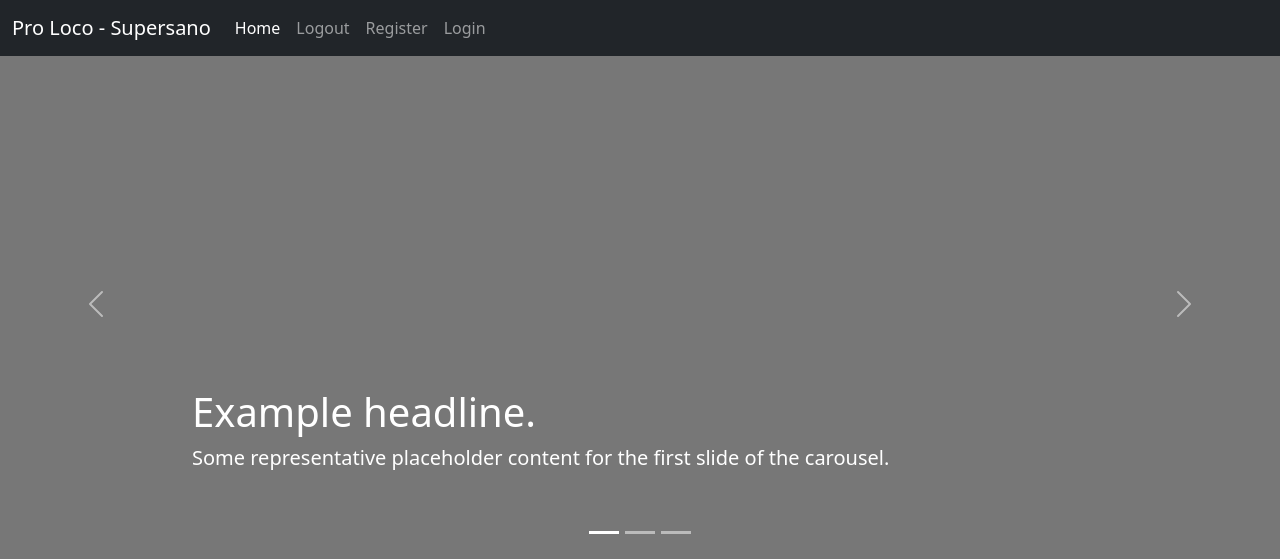
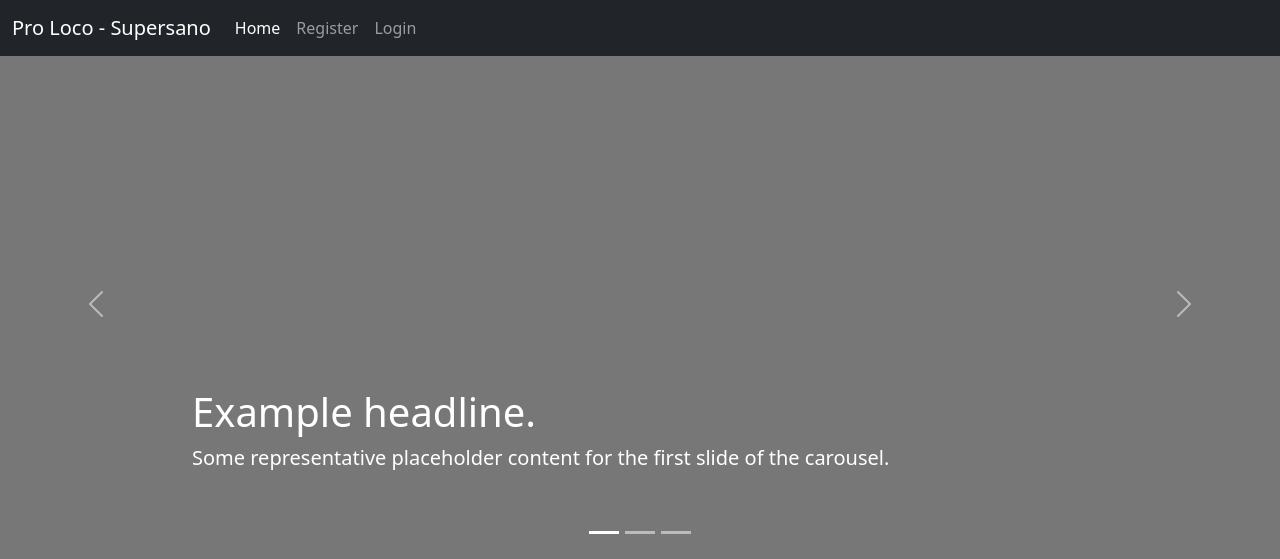
Before and after one commit to aelfrith92/pro-loco-milestone-project-4, a Django app: page / in a window 1280 px wide. Shown: the top 559 px of the page. Run offline with Django 3.2, Linux system fonts and the light colour scheme; data that the repository does not hold is empty; some libraries are stand-ins or nearby versions.

Commit message:
add email ver parameter in settings.py, add condition about authentication in the base.html template

```diff
--- a/prolocosupersano/settings.py
+++ b/prolocosupersano/settings.py
@@ -60,6 +60,8 @@ SITE_ID = 1
 # redirects after login and after logout
 LOGIN_REDIRECT_URL = '/'
 LOGOUT_REDIRECT_URL = '/'
+# no email verification
+ACCOUNT_EMAIL_VERIFICATION = 'none'
 
 MIDDLEWARE = [
     'django.middleware.security.SecurityMiddleware',
--- a/templates/base.html
+++ b/templates/base.html
@@ -50,15 +50,18 @@
                         <a class="nav-link active" aria-current="page" href="#">Home</a>
                     </li>
                     <!-- Jinja checks about authentication needed here -->
-                    <li class="nav-item">
-                        <a class="nav-link" href="#">Logout</a>
-                    </li>
-                    <li class="nav-item">
-                        <a class="nav-link" href="#">Register</a>
-                    </li>
-                    <li class="nav-item">
-                        <a class="nav-link" href="#">Login</a>
-                    </li>
+                    {% if user.is_authenticated %}
+                        <li class="nav-item">
+                            <a class="nav-link" href="{% url 'account_logout' %}">Logout</a>
+                        </li>
+                    {% else %}
+                        <li class="nav-item">
+                            <a class="nav-link" href="{% url 'account_signup' %}">Register</a>
+                        </li>
+                        <li class="nav-item">
+                            <a class="nav-link" href="{% url 'account_login' %}">Login</a>
+                        </li>
+                    {% endif %}
                     <!-- End of Jinja checks about authentication + related menu items-->
                 </ul>
                 </div>
```
